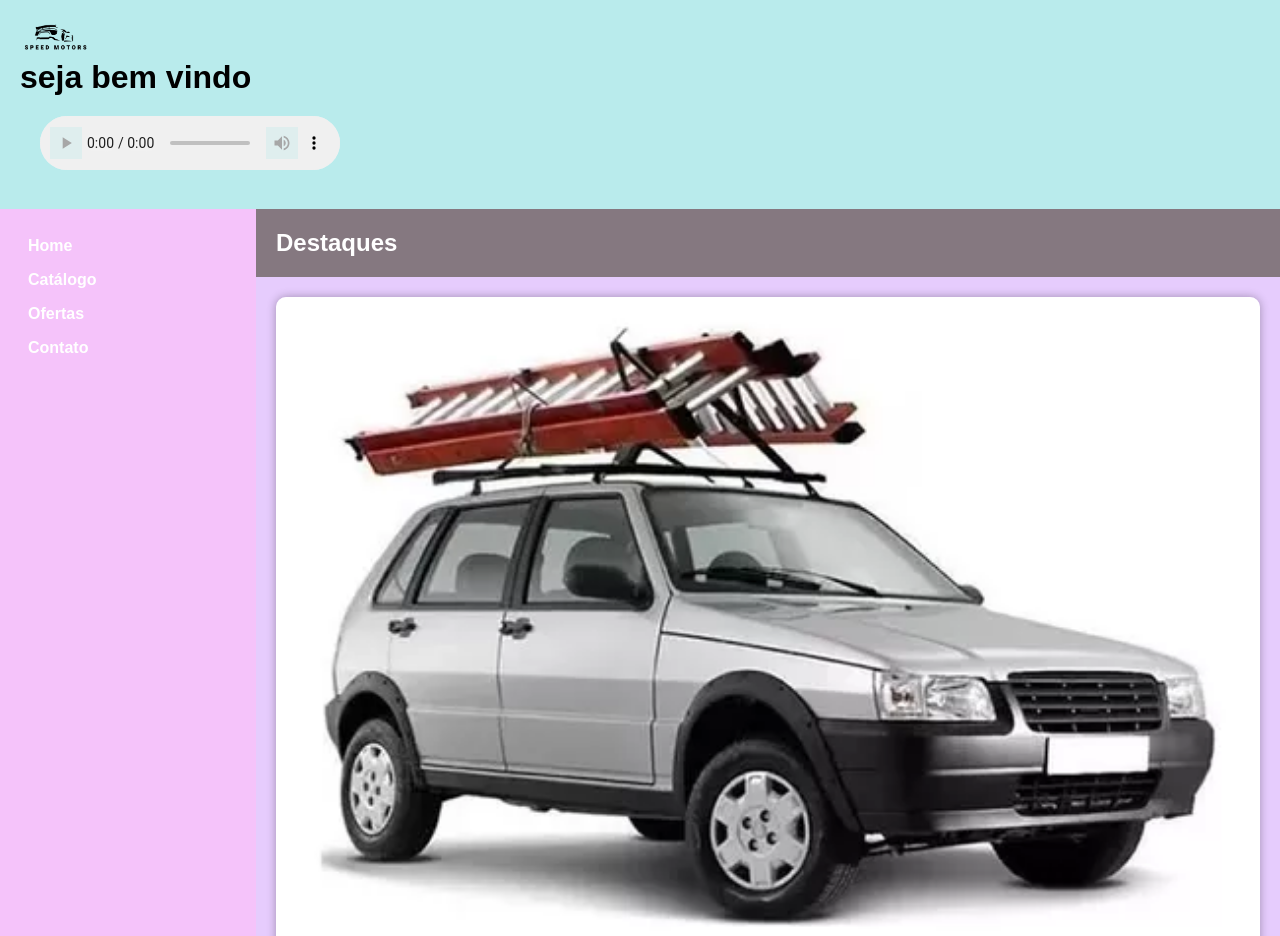
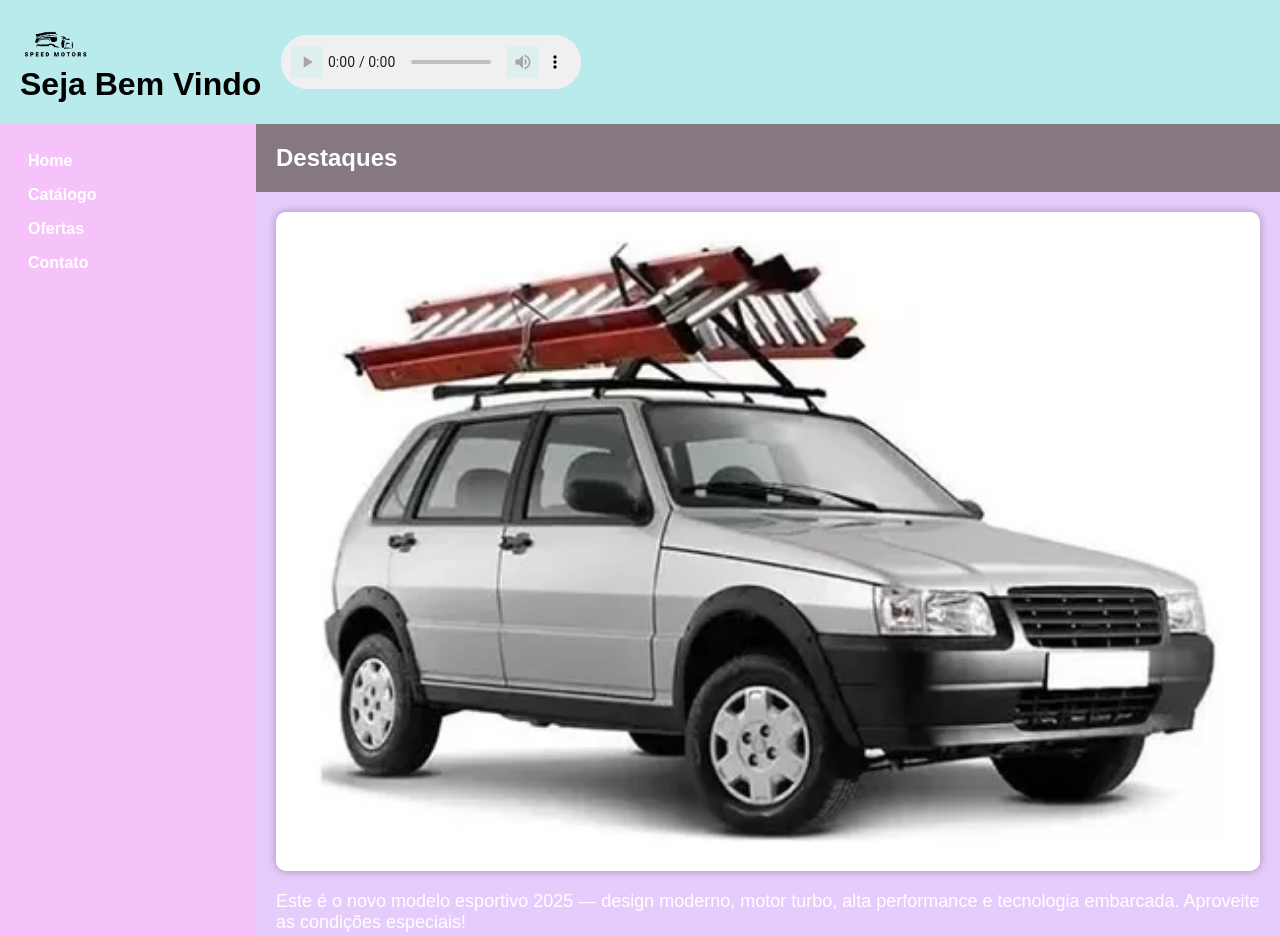
Before and after one commit to neresl/Prova, a plain HTML site: page index.html in a window 1280 px wide. Shown: the top 936 px of the page. Drawn offline with Linux system fonts and the light colour scheme.

Commit message:
Update index.html

```diff
--- a/index.html
+++ b/index.html
@@ -2,22 +2,21 @@
 <html lang="pt-br">
 <head>
     <meta charset="UTF-8" />
-  <meta name="viewport" content="width=device-width, initial-scale=1.0"/>
+    <meta name="viewport" content="width=device-width, initial-scale=1.0" />
     <title>Site de Carros</title>
     <link rel="stylesheet" href="css/estilo.css">
     <link rel="shortcut icon" href="img/image-removebg-preview.png" type="image/x-icon">
 </head>
 <body>
-
-
-  </audio>
     <header class="header">
         <div class="logo">
             <img src="img/image-removebg-preview.png" alt="Logo MeuCarro">
-      <h1>seja bem vindo</h1>
-      <audio id="meuAudio"controls>
+            <h1>Seja Bem Vindo</h1>
+        </div>
+        <audio id="meuAudio" controls>
             <source src="audio/02 - 02 Melo de Igor CaioDaMidiaOriginal_62385400.mp3" type="audio/mpeg">
-    </div>
+            Seu navegador não suporta o elemento de áudio.
+        </audio>
     </header>
 
     <div class="container">
@@ -26,7 +25,6 @@
             <a href="pages/catalogo.html">Catálogo</a>
             <a href="pages/ofertas.html">Ofertas</a>
             <a href="pages/contato.html">Contato</a>
-
         </nav>
 
         <main class="main">
```
Lines whose indentation alone changed are shown as unchanged.
